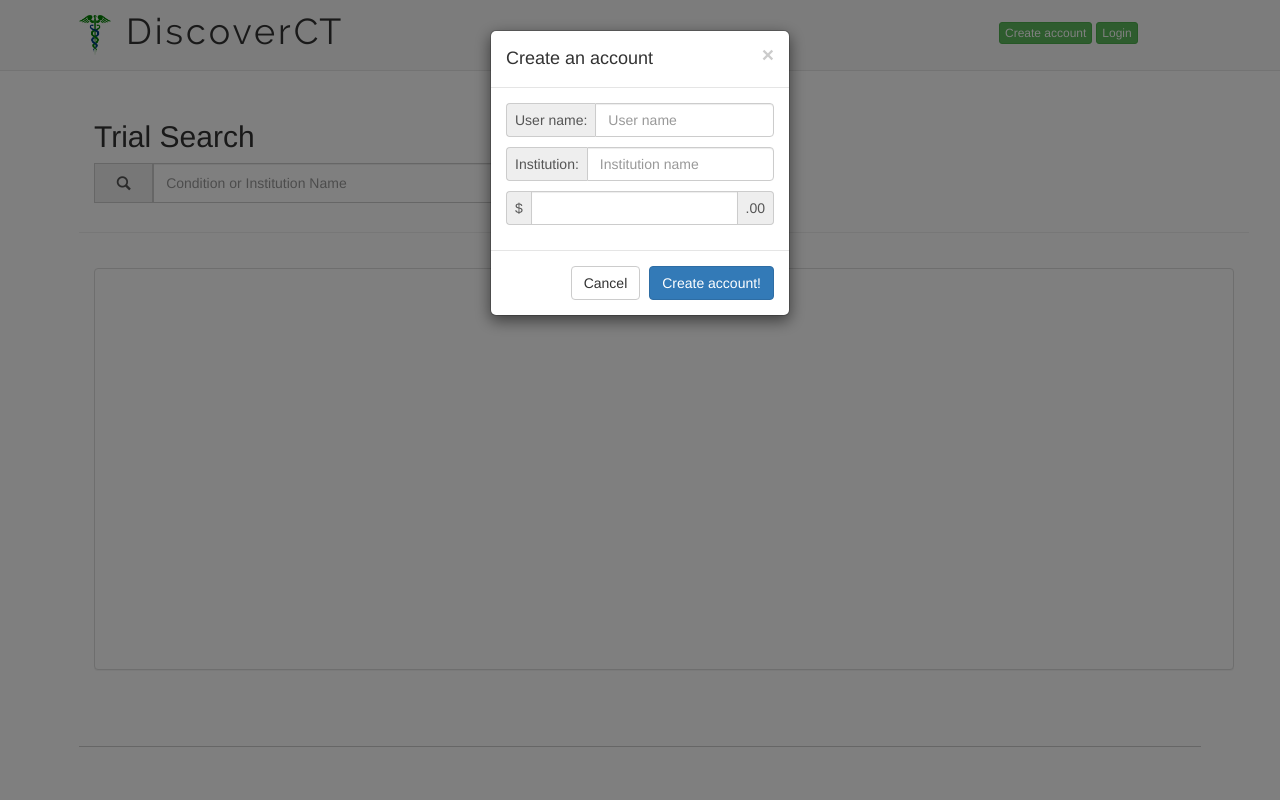
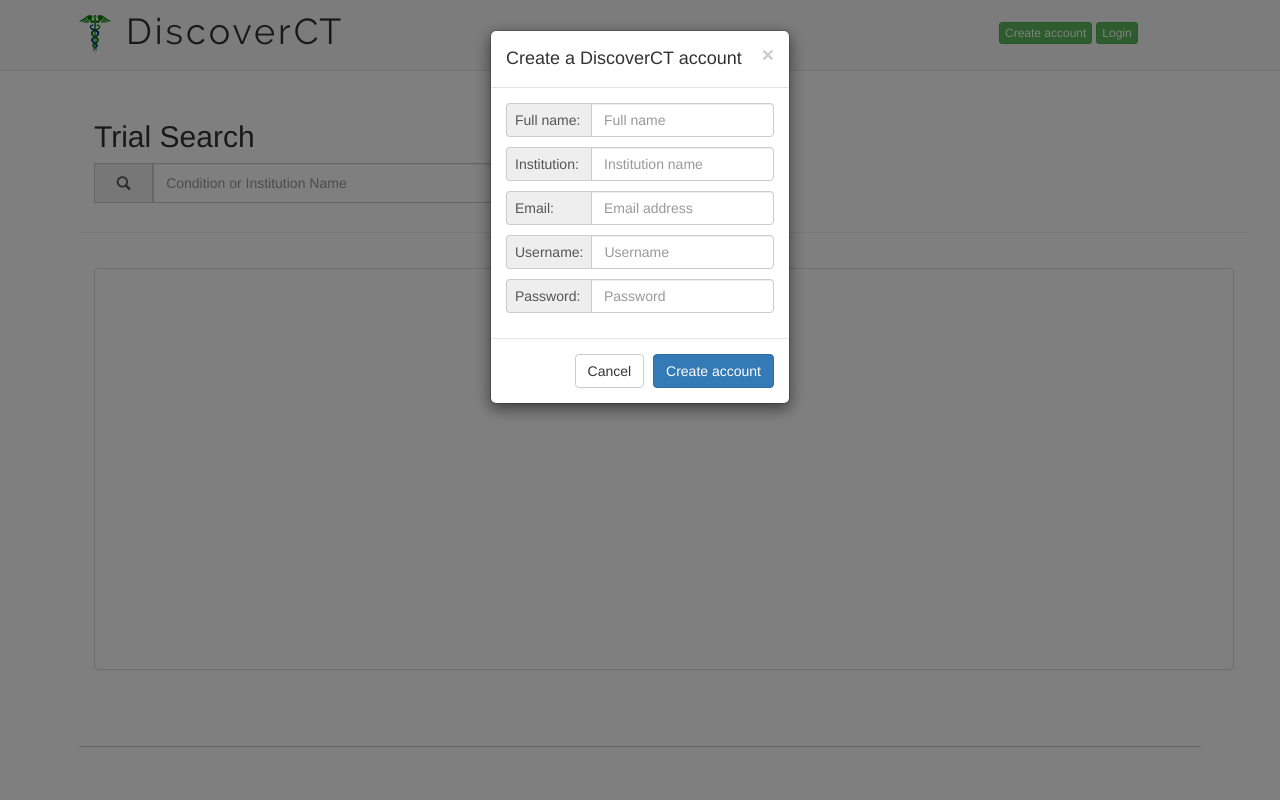
Before and after one commit to jasonost/clinicaltrials, a Flask app: page / in a window 1280 px wide, after a click on "Create account". Run offline with Flask 2, Linux system fonts and the light colour scheme; parts of the project's set-up code (start-up, migrations or seed data) failed here and were passed over; some libraries are stand-ins or nearby versions.

Commit message:
User creation and login interactions
First draft of user interactions

```diff
--- a/ctapp/static/css/main.css
+++ b/ctapp/static/css/main.css
@@ -90,6 +90,11 @@ tspan {
 
 .modal-input {
     margin-bottom: 10px;
+}
+
+.modal-input .input-group-addon {
+    text-align: left;
+    min-width: 85px;
 }
 
 #facility-list ul.list-group {
@@ -235,3 +240,9 @@ footer .site-name:hover{
     text-decoration: none;
     opacity: .9;
 }
+
+
+/* institution page */
+svg rect:hover {
+    cursor: pointer;
+}
--- a/ctapp/static/js/main.js
+++ b/ctapp/static/js/main.js
@@ -62,18 +62,73 @@ $("#search-text").keydown(function(event) {
 });
 
 if ($(window).width() < 768) {
-  var buttons = $("#login-buttons").clone();
-  $("#login-buttons").remove();
+  var buttons = $("#login-area").clone();
+  $("#login-area").remove();
   $("#navbar-top").append(buttons);
 }
 
+// logout button action
+$("#login-area").on('click', "#logout-button", function (e) {
+  $.getJSON( $SCRIPT_ROOT + "_logout", function(e) {
+    $("#logged-in-area").remove();
+    $('#login-area').append('<button id="create-acct-button" type="button" class="navbar-button btn btn-success btn-xs" ' +
+        'data-toggle="modal" data-target="#create-user-modal">Create account</button> <button id="login-button" type="button" ' +
+        'class="navbar-button btn btn-success btn-xs" data-toggle="modal" data-target="#login-modal">Login</button>');
+  });
+});
 
-$('#exampleModal').on('show.bs.modal', function (event) {
-  var button = $(event.relatedTarget) // Button that triggered the modal
-  var recipient = button.data('whatever') // Extract info from data-* attributes
-  // If necessary, you could initiate an AJAX request here (and then do the updating in a callback).
-  // Update the modal's content. We'll use jQuery here, but you could use a data binding library or other methods instead.
-  var modal = $(this)
-  modal.find('.modal-title').text('New message to ' + recipient)
-  modal.find('.modal-body input').val(recipient)
-})
+// clearing input vals info
+function clearVals() {
+  $(".form-control").val('');
+};
+
+// main user creation interaction
+$('#create-user-submit').on('click', function(e){
+  $("#create-acct-button").blur();
+  $.getJSON( $SCRIPT_ROOT + "_create_user", {
+      name: $("#input-full-name").val(),
+      inst_user: $("#input-institution").val(),
+      email: $("#input-email").val(),
+      pwd: $("#create-user-modal #input-password").val(),
+      username: $("#create-user-modal #input-username").val()
+    }, function( data ) {
+    clearVals();
+    if (data.result == 'ok') {
+      $('#create-acct-button').remove();
+      $('#login-button').remove();
+      $('#login-area').append('<div id="logged-in-area" class="navbar-button"><small>Logged in as <b>' + data.username + '</b><small> ' +
+          '<button id="logout-button" type="button" class="btn btn-danger btn-xs">Logout</button></div>');
+    } else {
+      alert("There was an error. Please try again.");
+    }
+   });
+});
+
+$('#create-user-cancel').on('click', function(e){
+    $("#create-acct-button").blur();
+    clearVals();
+  }
+);
+
+// main user login interaction
+$('#login-submit').on('click', function(e){
+  $.getJSON( $SCRIPT_ROOT + "_login", {
+      pwd: $("#login-modal #input-password").val(),
+      username: $("#login-modal #input-username").val()
+    }, function( data ) {
+    clearVals();
+    if (data.result == 'ok') {
+      $('#create-acct-button').remove();
+      $('#login-button').remove();
+      $('#login-area').append('<div id="logged-in-area" class="navbar-button"><small>Logged in as <b>' + data.username + '</b><small> ' +
+          '<button id="logout-button" type="button" class="btn btn-danger btn-xs">Logout</button></div>');
+    } else {
+      alert("Well, that didn't work. Please try again.");
+    }
+   });
+});
+
+$('#login-cancel').on('click', function(e){
+    clearVals();
+  }
+);
--- a/ctapp/templates/header.html
+++ b/ctapp/templates/header.html
@@ -46,11 +46,11 @@
           </a>
           <h1 class='site-name'><a href="{{ url_for('home') }}"><span style="letter-spacing: 3px;">Discover</span>CT</a></h1>
         </div>
-        <div class="col-xs-4 col-sm-4 col-md-2">
-          <button type="button" class="navbar-button btn btn-success btn-xs" data-toggle="modal" data-target="#create-user-modal">
+        <div id="login-area" class="col-xs-4 col-sm-4 col-md-2">
+          <button id="create-acct-button" type="button" class="navbar-button btn btn-success btn-xs" data-toggle="modal" data-target="#create-user-modal">
             Create account
           </button>
-          <button type="button" class="navbar-button btn btn-success btn-xs" data-toggle="modal" data-target="#login-modal">
+          <button id="login-button" type="button" class="navbar-button btn btn-success btn-xs" data-toggle="modal" data-target="#login-modal">
             Login
           </button>
         </div>
@@ -78,45 +78,15 @@
             </div>
           </div>
         </div>
-        <div id="login-buttons" class="col-xs-4 col-sm-4 col-md-2">
-          <button type="button" class="navbar-button btn btn-success btn-xs" data-toggle="modal" data-target="#create-user-modal">
+        <div id="login-area" class="col-xs-4 col-sm-4 col-md-2">
+          <button id="create-acct-button" type="button" class="navbar-button btn btn-success btn-xs" data-toggle="modal" data-target="#create-user-modal">
             Create account
           </button>
-          <button type="button" class="navbar-button btn btn-success btn-xs" data-toggle="modal" data-target="#login-modal">
+          <button id="login-button" type="button" class="navbar-button btn btn-success btn-xs" data-toggle="modal" data-target="#login-modal">
             Login
           </button>
         </div>
     </nav>
   {% endif %}
 
-  <div class="modal fade" id="create-user-modal" tabindex="-1" role="dialog" aria-labelledby="create-user-label" aria-hidden="true">
-    <div class="modal-dialog modal-sm">
-      <div class="modal-content">
-        <div class="modal-header">
-          <button type="button" class="close" data-dismiss="modal" aria-label="Close"><span aria-hidden="true">&times;</span></button>
-          <h4 class="modal-title" id="create-user-label">Create an account</h4>
-        </div>
-        <div class="modal-body">
-          <div class="input-group modal-input">
-            <span class="input-group-addon" id="input-user-name">User name:</span>
-            <input type="text" class="form-control" placeholder="User name" aria-describedby="input-user-name">
-          </div>
-
-          <div class="input-group modal-input">
-            <span class="input-group-addon" id="input-institution">Institution:</span>
-            <input type="text" class="form-control" placeholder="Institution name" aria-describedby="input-institution">
-          </div>
-
-          <div class="input-group modal-input">
-            <span class="input-group-addon">$</span>
-            <input type="text" class="form-control" aria-label="Amount (to the nearest dollar)">
-            <span class="input-group-addon">.00</span>
-          </div>
-        </div>
-        <div class="modal-footer">
-          <button type="button" class="btn btn-default" data-dismiss="modal">Cancel</button>
-          <button type="button" class="btn btn-primary" data-dismiss="modal">Create account!</button>
-        </div>
-      </div>
-    </div>
-  </div>
+{% include 'modals.html' %}
--- /dev/null
+++ b/ctapp/templates/modals.html
@@ -0,0 +1,66 @@
+  <div class="modal fade" id="create-user-modal" tabindex="-1" role="dialog" aria-labelledby="create-user-label" aria-hidden="true">
+    <div class="modal-dialog modal-sm">
+      <div class="modal-content">
+        <div class="modal-header">
+          <button type="button" class="close" data-dismiss="modal" aria-label="Close"><span aria-hidden="true">&times;</span></button>
+          <h4 class="modal-title" id="create-user-label">Create a DiscoverCT account</h4>
+        </div>
+        <div class="modal-body">
+          <div class="input-group modal-input">
+            <span class="input-group-addon">Full name:</span>
+            <input id="input-full-name" type="text" class="form-control" placeholder="Full name" aria-describedby="input-full-name">
+          </div>
+
+          <div class="input-group modal-input">
+            <span class="input-group-addon">Institution:</span>
+            <input id="input-institution" type="text" class="form-control" placeholder="Institution name" aria-describedby="input-institution">
+          </div>
+
+          <div class="input-group modal-input">
+            <span class="input-group-addon">Email:</span>
+            <input id="input-email" type="text" class="form-control" placeholder="Email address" aria-describedby="input-email">
+          </div>
+
+          <div class="input-group modal-input">
+            <span class="input-group-addon">Username:</span>
+            <input id="input-username" type="text" class="form-control" placeholder="Username" aria-describedby="input-username">
+          </div>
+
+          <div class="input-group modal-input">
+            <span class="input-group-addon">Password:</span>
+            <input id="input-password" type="password" class="form-control" placeholder="Password" aria-describedby="input-password">
+          </div>
+        </div>
+        <div class="modal-footer">
+          <button id="create-user-cancel" type="button" class="btn btn-default" data-dismiss="modal">Cancel</button>
+          <button id="create-user-submit" type="button" class="btn btn-primary" data-dismiss="modal">Create account</button>
+        </div>
+      </div>
+    </div>
+  </div>
+
+  <div class="modal fade" id="login-modal" tabindex="-1" role="dialog" aria-labelledby="login-label" aria-hidden="true">
+    <div class="modal-dialog modal-sm">
+      <div class="modal-content">
+        <div class="modal-header">
+          <button type="button" class="close" data-dismiss="modal" aria-label="Close"><span aria-hidden="true">&times;</span></button>
+          <h4 class="modal-title" id="login-label">Login to DiscoverCT</h4>
+        </div>
+        <div class="modal-body">
+          <div class="input-group modal-input">
+            <span class="input-group-addon">Username:</span>
+            <input id="input-username" type="text" class="form-control" placeholder="Username" aria-describedby="input-username">
+          </div>
+
+          <div class="input-group modal-input">
+            <span class="input-group-addon">Password:</span>
+            <input id="input-password" type="password" class="form-control" placeholder="Password" aria-describedby="input-password">
+          </div>
+        </div>
+        <div class="modal-footer">
+          <button id="login-cancel" type="button" class="btn btn-default" data-dismiss="modal">Cancel</button>
+          <button id="login-submit" type="button" class="btn btn-primary" data-dismiss="modal">Login</button>
+        </div>
+      </div>
+    </div>
+  </div>
--- a/ctapp/views.py
+++ b/ctapp/views.py
@@ -4,6 +4,7 @@ from __future__ import unicode_literals
 from ctapp import app
 import flask, time
 from flask import request, url_for
+from hashlib import md5
 from collections import defaultdict
 
 # SQLAlchemy setup
@@ -12,7 +13,8 @@ from sqlalchemy.sql import text, func, select, and_, or_, not_, desc
 from connect import mysqlusername, mysqlpassword, mysqlserver, mysqldbname
 from db_tables import metadata, InstitutionDescription, InstitutionLookup, ConditionDescription, \
     ConditionLookup, InstitutionSponsors, InstitutionFacilities, InstitutionRatings, TrialSummary, \
-    Interventions, Conditions, ConditionSynonym, ClinicalStudy, Investigators, TrialRatings
+    Interventions, Conditions, ConditionSynonym, ClinicalStudy, Investigators, TrialRatings, \
+    Users, MeshAssignStaging, UserHistoryMesh, CriteriaConceptStaging, UserHistoryCriteria
 
 def initializeDB(user,pwd,server,dbname):
     engine = create_engine('mysql://%s:%s@%s/%s?charset=utf8' % (user,pwd,server,dbname),
@@ -28,6 +30,7 @@ conn = initializeDB(mysqlusername, mysqlpassword, mysqlserver, mysqldbname)
 # server encoding: .decode('latin1').encode('ascii', 'xmlcharrefreplace')
 
 # initializing global variables
+app.secret_key = 'this is not a secret'
 inst_rating_info = 'These currently do not have any meaning.'
 inst_trials_active_info = "Trials that are recruiting or active."
 cond_name_mesh_info = 'This is the official Medical Subject Heading (MeSH) term for this condition.'
@@ -285,7 +288,8 @@ def top_condition():
 
         for i in range(5):
             try:
-                cond_cnt = conn.execute(select([ConditionDescription.c.mesh_term,
+                cond_cnt = conn.execute(select([ConditionDescription.c.condition_id,
+                                            ConditionDescription.c.mesh_term,
                                             func.count(InstitutionLookup.c.nct_id).label('cond_count')]).\
                                                 select_from(InstitutionLookup.join(ConditionLookup,
                                                                                    and_(InstitutionLookup.c.institution_id == int(params['inst']),
@@ -294,12 +298,14 @@ def top_condition():
                                                                                         or_(ConditionLookup.c.source == 'CTGOV',
                                                                                             ConditionLookup.c.source == 'ASSIGNED'))).\
                                                                               join(ConditionDescription)).\
-                                                group_by(ConditionDescription.c.mesh_term).\
+                                                group_by(ConditionDescription.c.condition_id, ConditionDescription.c.mesh_term).\
                                                 order_by(desc('cond_count')).\
                                                 limit(20)).\
                                         fetchall()
                 if cond_cnt:
-                    return flask.jsonify(result=[{'cond_name': t[0], 'trial_count': t[1]} for t in cond_cnt])
+                    return flask.jsonify(result=[{'cond_name': t[1],
+                                                  'cond_id': t[0],
+                                                  'trial_count': t[2]} for t in cond_cnt])
             except Exception, e:
                 print 'Database connection error getting top conditions for institution info: %s' % e
                 initializeDB(mysqlusername, mysqlpassword, mysqlserver, mysqldbname)
@@ -553,7 +559,48 @@ def trial():
 
 
 
+# user creation and login
+@app.route('/_create_user')
+def create_user():
+    name = request.args['name']
+    inst_user = request.args['inst_user']
+    email = request.args['email']
+    username = request.args['username']
+    pwd = md5(request.args['pwd']).hexdigest()
 
+    res = conn.execute(Users.insert().values(user_name=username,
+                                             full_name=name,
+                                             institution=inst_user,
+                                             email_address=email,
+                                             password=pwd,
+                                             access_level='user'))
+    if res.inserted_primary_key:
+        flask.session['userid'] = res.inserted_primary_key[0]
+        return flask.jsonify(result='ok',
+                             username=username)
+    else:
+        return flask.jsonify(result='bad')
+
+@app.route('/_login')
+def login():
+    username = request.args['username']
+    pwd = md5(request.args['pwd']).hexdigest()
+
+    in_db = conn.execute(Users.select().\
+                            where(and_(Users.c.user_name == username,
+                                       Users.c.password == pwd))).fetchone()
+
+    if in_db:
+        flask.session['userid'] = in_db[0]
+        return flask.jsonify(result='ok',
+                             username=username)
+    else:
+        return flask.jsonify(result='bad')
+
+@app.route('/_logout')
+def logout():
+    flask.session.pop('userid',None)
+    return flask.jsonify(result='ok')
 
 
 
```
Also changed, not shown: ctapp/static/js/institution.js (+14 -4 lines).
